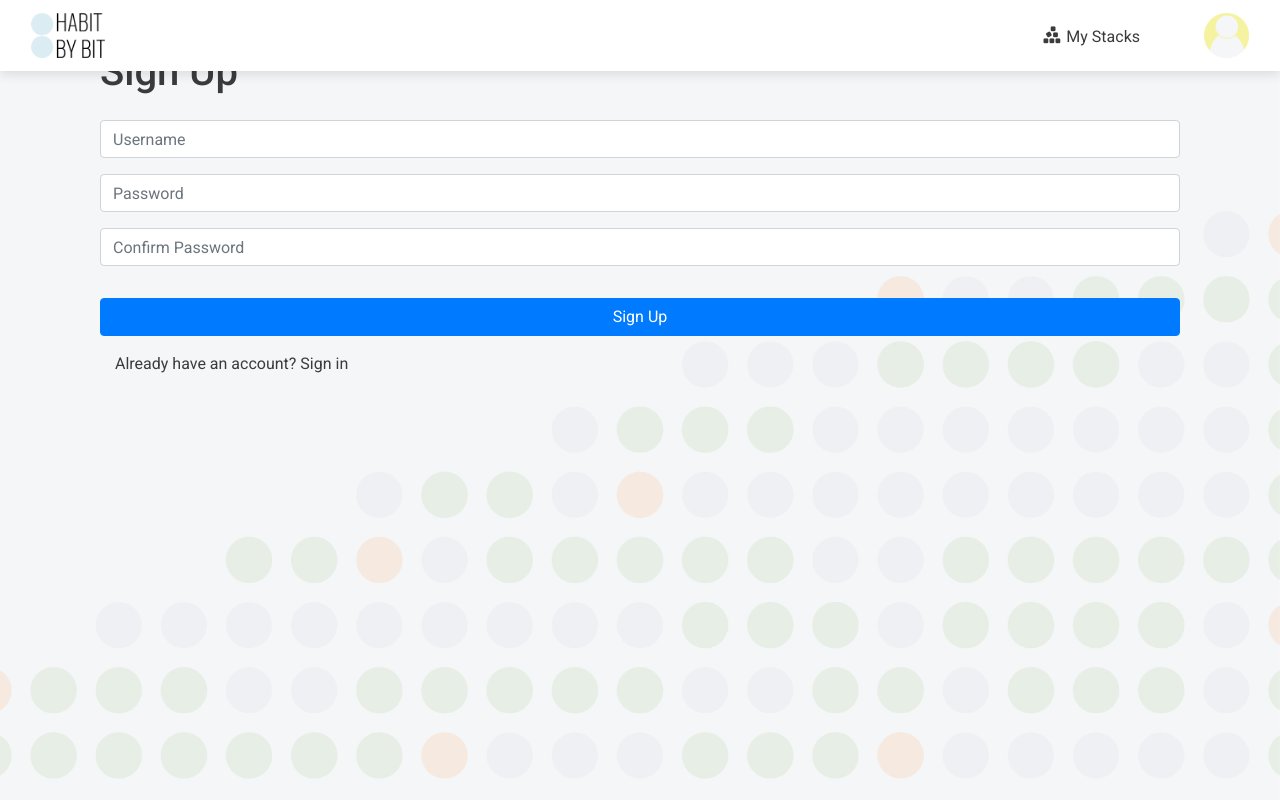
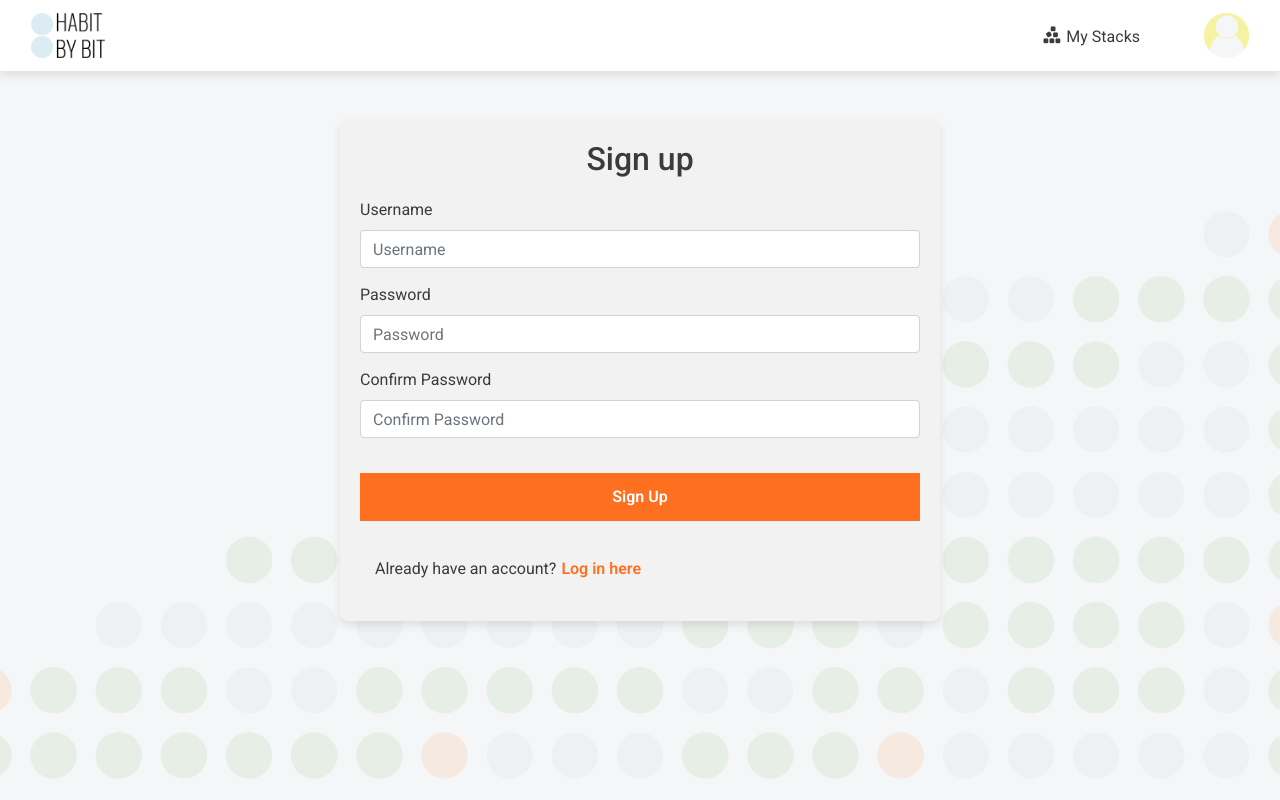
Before and after one commit to lienebriede/habit-react, a React (Create React App) app: page /signup in a window 1280 px wide. Built offline with nearby package versions, Linux system fonts and the light colour scheme.

Commit message:
Add sign up, sign in and log out forms

```diff
--- a/src/App.js
+++ b/src/App.js
@@ -6,6 +6,7 @@ import background from "./assets/background.png";
 import LogInForm from "./pages/auth/LogInForm";
 import SignUpForm from "./pages/auth/SignUpForm";
 import ProfilePage from './components/ProfilePage';
+import LogOutForm from "./pages/auth/LogOutForm";
 
 function App() {
   return (
@@ -16,6 +17,7 @@ function App() {
           <Route exact path="/" render={() => <ProfilePage />} />
           <Route exact path="/signin" render={() => <LogInForm />} />
           <Route exact path="/signup" render={() => <SignUpForm />} />
+          <Route exact path="/logout" render={() => <LogOutForm />} />
           <Route render={() => <p>Page not found!</p>} />
         </Switch>
       </Container>
--- a/src/components/NavBar.js
+++ b/src/components/NavBar.js
@@ -50,7 +50,7 @@ const NavBar = () => {
                             </NavLink>
                             <Dropdown.Divider />
                             <NavLink
-                                to="/logout"
+                                to="/signin"
                                 onClick={toggleDropdown}
                                 className={styles.dropdownItem}
                                 activeClassName={styles.activeDropdownItem}
--- a/src/pages/auth/LogInForm.js
+++ b/src/pages/auth/LogInForm.js
@@ -1,7 +1,11 @@
 import React, { useState } from "react";
+import { Link, useHistory } from "react-router-dom";
+
+import styles from "../../styles/SignUpForm.module.css";
+import btnStyles from "../../styles/Button.module.css";
+import { Form, Alert, Button, Container } from "react-bootstrap";
+
 import axios from "axios";
-import { Form, Alert, Button, Container } from "react-bootstrap";
-import { Link, useHistory } from "react-router-dom";
 
 function SignInForm() {
     const [signInData, setSignInData] = useState({
@@ -33,12 +37,13 @@ function SignInForm() {
     };
 
     return (
-        <Container className="mt-5">
-            <h2 className="mb-4">Sign In</h2>
+        <Container className={styles.formContainer}>
+            <div className={styles.formWrapper}>
+                <h1>Log in</h1>
 
                 <Form onSubmit={handleSubmit}>
-                <Form.Group controlId="username">
-                    <Form.Label className="d-none">Username</Form.Label>
+                    <Form.Group controlId="username" className={styles.formControl}>
+                        <Form.Label>Username</Form.Label>
                         <Form.Control
                             type="text"
                             placeholder="Username"
@@ -54,8 +59,8 @@ function SignInForm() {
                         </Alert>
                     ))}
 
-                <Form.Group controlId="password">
-                    <Form.Label className="d-none">Password</Form.Label>
+                    <Form.Group controlId="password" className={styles.formControl}>
+                        <Form.Label>Password</Form.Label>
                         <Form.Control
                             type="password"
                             placeholder="Password"
@@ -71,7 +76,9 @@ function SignInForm() {
                         </Alert>
                     ))}
 
-                <Button className="mt-3" variant="primary" type="submit">
+                    <Button
+                        className={`${btnStyles.SignUp}`}
+                        type="submit">
                         Sign In
                     </Button>
 
@@ -83,8 +90,12 @@ function SignInForm() {
                 </Form>
 
                 <Container className="mt-3">
-                <Link to="/signup">Don't have an account? <span>Sign up now!</span></Link>
+                    <div className={styles.signUpText}>
+                        Don't have an account?
+                        <Link to="/signup">Sign up here</Link>
+                    </div>
                 </Container>
+            </div>
         </Container>
     );
 }
--- /dev/null
+++ b/src/pages/auth/LogOutForm.js
@@ -0,0 +1,46 @@
+import React, { useState } from "react";
+import { useHistory } from "react-router-dom";
+
+import styles from "../../styles/SignUpForm.module.css";
+import btnStyles from "../../styles/Button.module.css";
+import { Alert, Button, Container } from "react-bootstrap";
+
+import axios from "axios";
+
+function LogOutForm() {
+    const [errors, setErrors] = useState(null);
+    const history = useHistory();
+
+    const handleLogout = async () => {
+        try {
+            await axios.post("https://habit-by-bit-django-afc312512795.herokuapp.com/dj-rest-auth/logout/");
+            localStorage.removeItem("token");
+            history.push("/signin");
+        } catch (err) {
+            setErrors(err.response?.data);
+        }
+    };
+
+    return (
+        <Container className={styles.formContainer}>
+            <div className={styles.formWrapper}>
+                <h1>Log out</h1>
+                <p className={`text-center ${styles.logoutMessage}`}>Are you sure you want to log out?</p>
+
+                {errors && (
+                    <Alert variant="warning">
+                        {errors.non_field_errors || "Something went wrong. Please try again."}
+                    </Alert>
+                )}
+
+                <Button
+                    className={`${btnStyles.SignUp}`}
+                    onClick={handleLogout}>
+                    Log Out
+                </Button>
+            </div>
+        </Container>
+    );
+}
+
+export default LogOutForm;
--- a/src/pages/auth/SignUpForm.js
+++ b/src/pages/auth/SignUpForm.js
@@ -1,7 +1,11 @@
 import React, { useState } from "react";
+import { Link, useHistory } from "react-router-dom";
+
+import styles from "../../styles/SignUpForm.module.css";
+import btnStyles from "../../styles/Button.module.css";
+import { Form, Alert, Button, Container } from "react-bootstrap";
+
 import axios from "axios";
-import { Form, Alert, Button, Container } from "react-bootstrap";
-import { Link, useHistory } from "react-router-dom";
 
 const SignUpForm = () => {
     const [signUpData, setSignUpData] = useState({
@@ -32,12 +36,13 @@ const SignUpForm = () => {
     };
 
     return (
-        <Container className="mt-5">
-            <h1 className="mb-4">Sign Up</h1>
+        <Container className={styles.formContainer}>
+            <div className={styles.formWrapper}>
+                <h1>Sign up</h1>
 
                 <Form onSubmit={handleSubmit}>
-                <Form.Group controlId="username">
-                    <Form.Label className="d-none">Username</Form.Label>
+                    <Form.Group controlId="username" className={styles.formControl}>
+                        <Form.Label>Username</Form.Label>
                         <Form.Control
                             type="text"
                             placeholder="Username"
@@ -53,8 +58,8 @@ const SignUpForm = () => {
                         </Alert>
                     ))}
 
-                <Form.Group controlId="password1">
-                    <Form.Label className="d-none">Password</Form.Label>
+                    <Form.Group controlId="password1" className={styles.formControl}>
+                        <Form.Label>Password</Form.Label>
                         <Form.Control
                             type="password"
                             placeholder="Password"
@@ -70,8 +75,8 @@ const SignUpForm = () => {
                         </Alert>
                     ))}
 
-                <Form.Group controlId="password2">
-                    <Form.Label className="d-none">Confirm Password</Form.Label>
+                    <Form.Group controlId="password2" className={styles.formControl}>
+                        <Form.Label>Confirm Password</Form.Label>
                         <Form.Control
                             type="password"
                             placeholder="Confirm Password"
@@ -88,7 +93,7 @@ const SignUpForm = () => {
                     ))}
 
                     <Button
-                    className="mt-3 w-100"
+                        className={`${btnStyles.SignUp}`}
                         type="submit"
                     >
                         Sign Up
@@ -101,10 +106,12 @@ const SignUpForm = () => {
                 </Form>
 
                 <Container className="mt-3">
-                <Link to="/signin">
-                    Already have an account? <span>Sign in</span>
-                </Link>
+                    <div className={styles.signUpText}>
+                        Already have an account?
+                        <Link to="/signin">Log in here</Link>
+                    </div>
                 </Container>
+            </div>
         </Container>
     );
 };
--- /dev/null
+++ b/src/styles/Button.module.css
@@ -0,0 +1,21 @@
+.SignUp {
+    font-size: 1rem;
+    background-color: #FF6F20;
+    color: white;
+    font-weight: 600;
+    padding: 12px;
+    border-radius: 0;
+    border: none;
+    width: 100%;
+    cursor: pointer;
+    transition: background-color 0.3s ease, border-color 0.3s ease, color 0.3s ease;
+    margin-top: 20px;
+}
+
+.SignUp:hover,
+.SignUp:active,
+.SignUp:focus,
+.SignUp:disabled {
+    background-color: #fc5f0a;
+    border-color: #fc5f0a;
+}
--- /dev/null
+++ b/src/styles/SignUpForm.module.css
@@ -0,0 +1,59 @@
+.formContainer {
+    display: flex;
+    justify-content: center;
+    align-items: flex-start;
+    margin-top: 120px;
+    background-color: transparent;
+}
+
+.formWrapper {
+    width: 100%;
+    max-width: 600px;
+    padding: 20px;
+    padding-bottom: 40px;
+    background: #f2f2f3;
+    box-shadow: 0px 4px 10px rgba(0, 0, 0, 0.1);
+    border-radius: 8px;
+}
+
+h1 {
+    text-align: center;
+    margin-bottom: 20px;
+    font-size: 2rem;
+}
+
+.formControl {
+    margin-bottom: 15px;
+}
+
+.formControl .form-label {
+    font-size: 1rem;
+    font-weight: 600;
+}
+
+.alert {
+    margin-top: 10px;
+    font-size: 0.9rem;
+}
+
+a:hover {
+    text-decoration: underline;
+}
+
+.signUpText {
+    padding-top: 20px;
+    font-size: 1rem;
+    color: #3a3b3c;
+}
+
+.signUpText a {
+    font-weight: 600;
+    color: #FF6F20;
+    margin-left: 5px;
+}
+
+.logoutMessage {
+    margin-top: 30px;
+    margin-bottom: 30px;
+    padding: 10px 0;
+}
```
Lines whose indentation alone changed are shown as unchanged.
